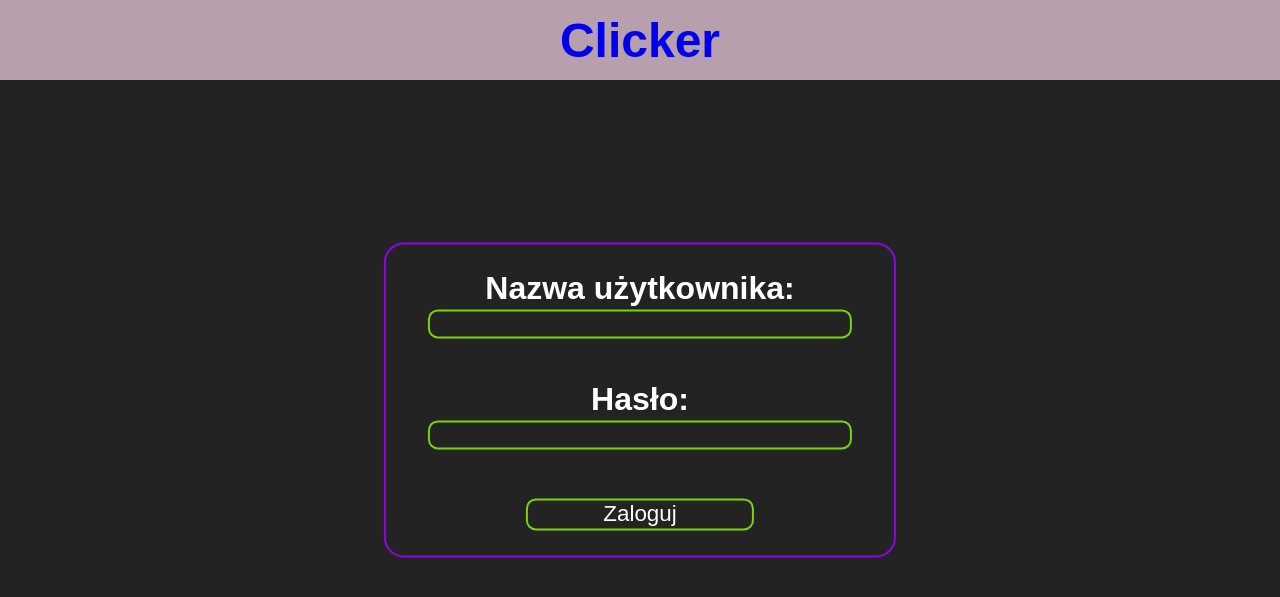
After one commit to Monajk4/GraFilip, a PHP site: page /logowanie.html in a window 1280 px wide. The commit adds this page. Shown: the top 597 px of the page. Run offline with PHP 8.4, Linux system fonts and the light colour scheme.

Commit message:
start js

```diff
--- a/index.html
+++ b/index.html
@@ -11,7 +11,7 @@
     <header>
         <span></span>
         <h1>Clicker</h1>
-        <a id="login_tekst" href="/zaloguj">Zaloguj się</a>
+        <a id="login_tekst" href="logowanie.html">Zaloguj się</a>
 
     </header>
 
@@ -28,4 +28,5 @@
     <footer><p>Wykonali: 1hgfuyfgyhuftryguhftrgyfhtur   </p></footer>
 
 </body>
+<script src="script.js"></script>
 </html>
--- /dev/null
+++ b/logowanie.html
@@ -0,0 +1,83 @@
+<!DOCTYPE html>
+<html lang="pl">
+<head>
+    <meta charset="UTF-8">
+    <meta name="viewport" content="width=device-width, initial-scale=1.0">
+    <title>Logowanie</title>
+</head>
+<style>
+    *{
+        font-family: sans-serif;
+    }
+    body{
+        background-color: #242323;
+        margin: 0;
+    }
+    header{
+        display: flex;
+        justify-content: center;
+        align-items: center;
+        width: 100%;
+        height:10vh;
+        background-color: #B79FAD;
+        font-size: 3em;
+    }
+    main{
+        position: absolute;
+        top: 50%;
+        left: 50%;
+        transform: translate(-50%, -50%);
+        color: white;
+        font-weight: 600;
+        border: 2px solid #8c05e6;
+        font-size: 2em;
+        padding: 2%;
+        border-radius: 20px;
+        text-align: center;
+    }
+    input{
+        width: 90%;
+        height: 2vh;
+        font-size: 1.1em;
+        color: white;
+        background:none;
+        border: 2px solid #7ad603;
+        border-radius: 10px;;
+        padding: 1%;
+    }
+    input:focus{
+        outline: none;
+    }
+    button{
+        width: 50%;
+        background: none;
+        border: 2px solid #7ad603;
+        color: white;
+        border-radius: 10px;
+        font-size: 0.7em;
+        transition: 0.5s;
+
+    }
+    button:hover{
+        background-color: #7ad603;
+        transition: 0.5s;
+        width: 60%;
+        cursor: pointer;
+    }
+    a{
+        text-decoration: none;
+        font-weight: 800;
+    }
+</style>
+<body>
+    <a href="/index.html"><header>Clicker</header></a>
+    <main>
+        Nazwa użytkownika:   <br>
+        <input type="text" id="username"/><br><br>
+        Hasło:<br>
+        <input type="password" id="password"/><br><br>
+        <button id="signin">Zaloguj</button>
+    </main>
+
+</body>
+</html>
--- /dev/null
+++ b/script.js
@@ -0,0 +1,6 @@
+let klik = document.getElementById("klik")
+let punkty = 0;
+klik.addEventListener("click", () => {
+    punkty ++;
+    document.getElementById("punkty").innerHTML=punkty;
+})
```
Also changed, not shown: style.css (+10 -8 lines).
